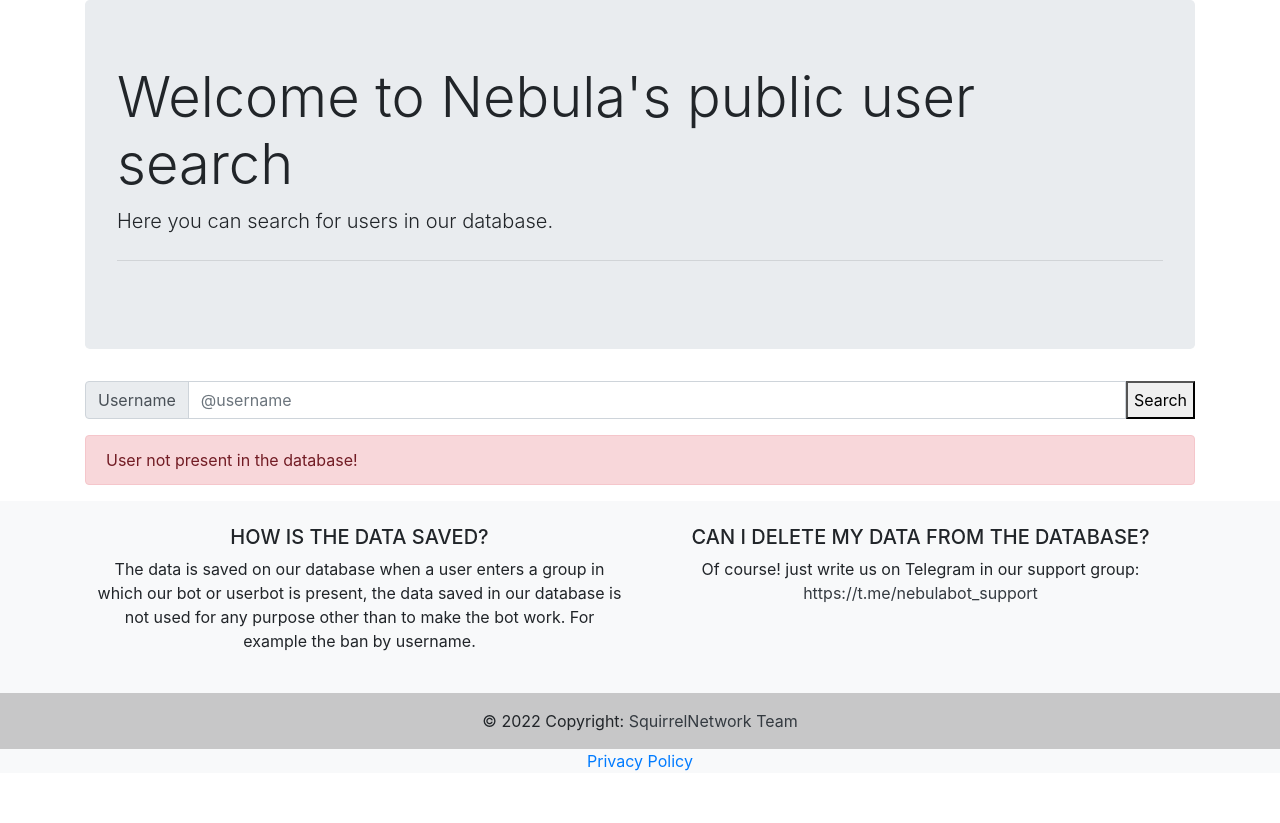
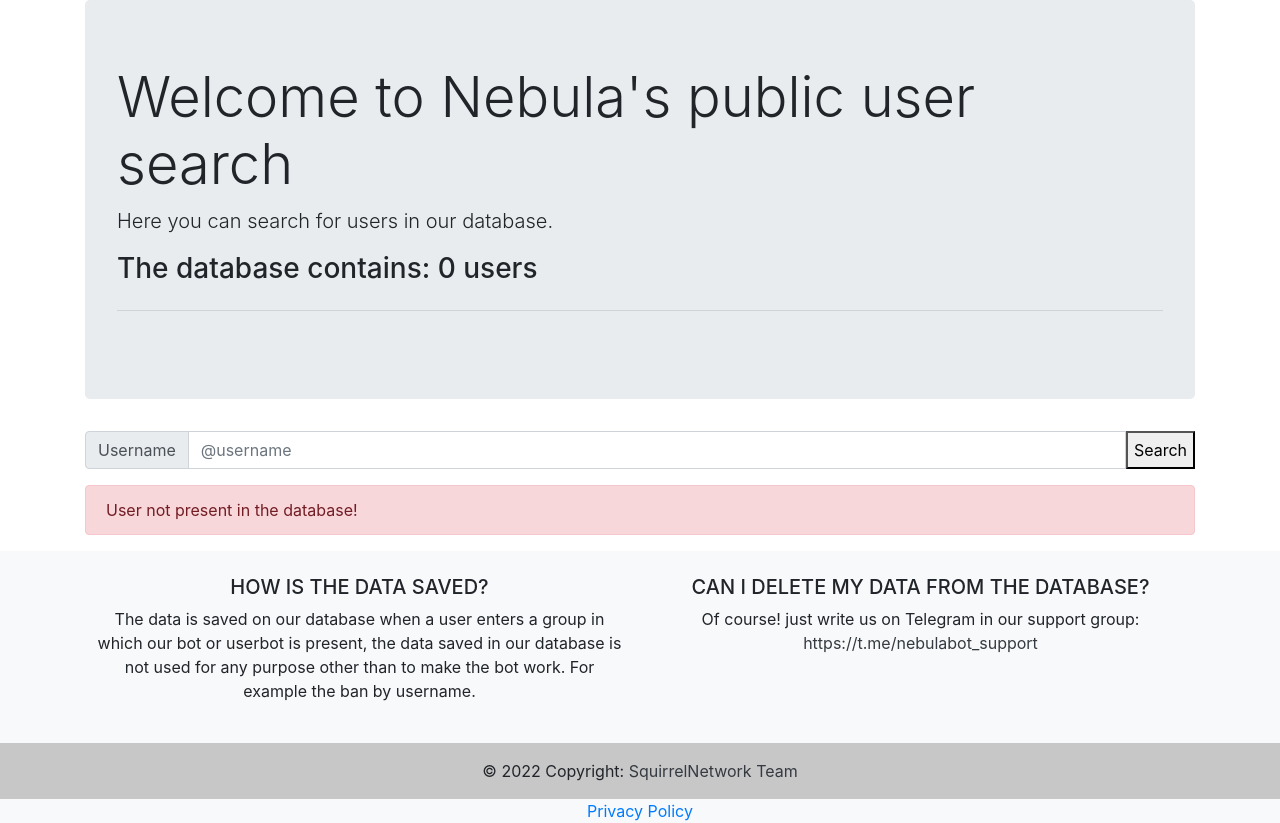
Before and after one commit to Squirrel-Network/api_nebula, a Flask app: page /users in a window 1280 px wide. Before the commit the page ends 771 px from the top, so only its background shows below. Run offline with Flask 2, Linux system fonts and the light colour scheme; data that the repository does not hold is empty; some libraries are stand-ins or nearby versions.

Commit message:
update /users

```diff
--- a/core/api/users.py
+++ b/core/api/users.py
@@ -36,7 +36,7 @@ def users():
 
 
 @api_users.route('/users/<int:tg_id>', methods=['GET'])
-@limiter.limit("5000 per day")
+@limiter.limit("2000 per day")
 @limiter.limit("10/seconds")
 @swag_from('../../openapi/users_get.yaml')
 def user_by_id(tg_id):
--- a/core/database/repository/users.py
+++ b/core/database/repository/users.py
@@ -94,3 +94,8 @@ class UserRepository(Connection):
         if username:
             query = query.where(users.tg_username.like('%{0}%'.format(username)))
         return query
+
+    def getCountUsers(self):
+        q = 'SELECT COUNT(*) AS counter FROM users'
+
+        return self._select(q)
--- a/main.py
+++ b/main.py
@@ -62,13 +62,14 @@ def index():
 ###################
 @app.route('/users', methods=['POST','GET'])
 def users_search():
+    counter = UserRepository().getCountUsers()
     if request.method == 'POST':
         username = request.form.get('username')
         if username is not None:
             data = UserRepository().getByUsername(username)
-        return render_template("users.html", data = data)
-    else:
-        return render_template("users.html")
+        return render_template("users.html", data = data, counter=counter['counter'])
+    if request.method == 'GET':
+        return render_template("users.html",counter=counter['counter'])
 
 ###################
 ### Fake Route  ###
--- a/templates/users.html
+++ b/templates/users.html
@@ -13,6 +13,7 @@
     <div class="jumbotron">
         <h1 class="display-4">Welcome to Nebula's public user search</h1>
         <p class="lead">Here you can search for users in our database.</p>
+        <h3>The database contains: {{ counter }} users</h3>
         <hr class="my-4">
       </div>
 
@@ -40,6 +41,7 @@
               <td>{{ data.tg_username }}</td>
               <td>{{ data.created_at }}</td>
               <td>{{ data.updated_at }}</td>
+              <td><a class="btn btn-primary" href="https://api.nebula.squirrel-network.online/v1/users/{{ data.tg_id }}">API</a></td>
             </tr>
           </tbody>
         </table>
```
